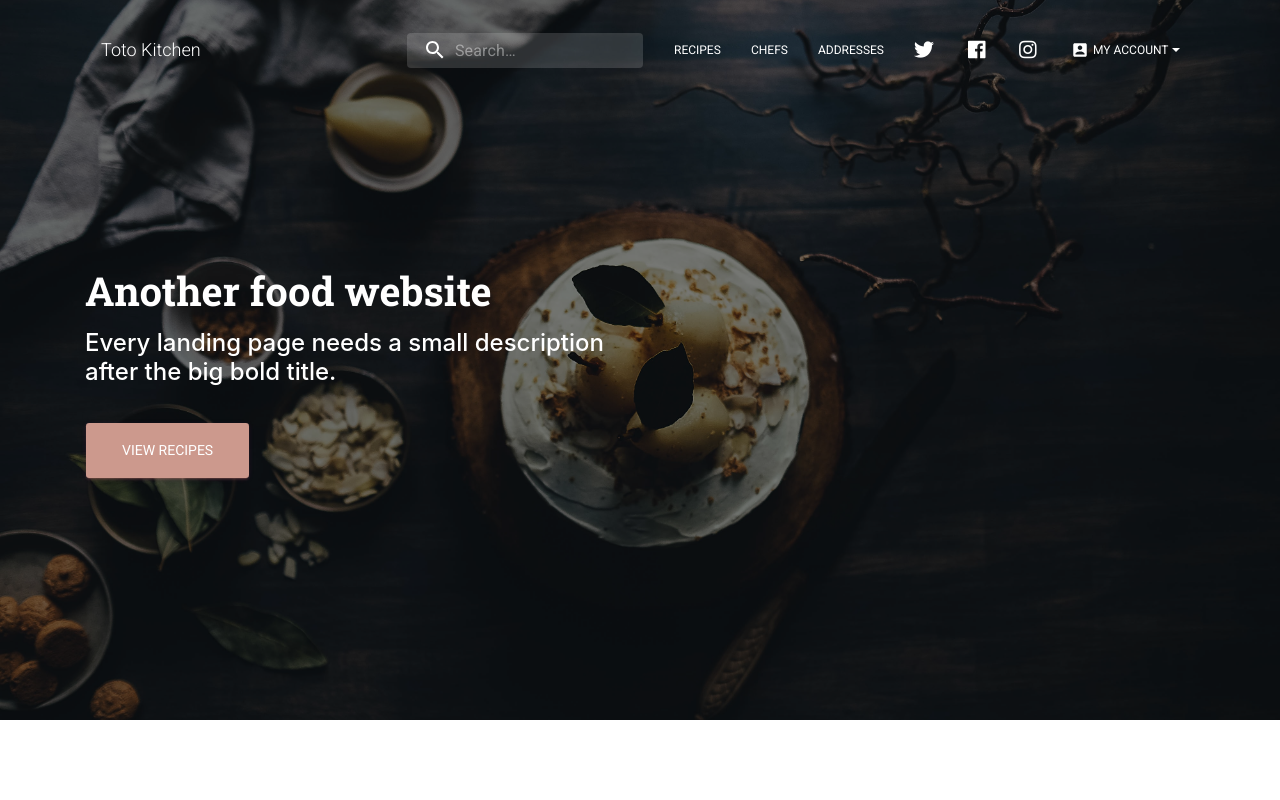
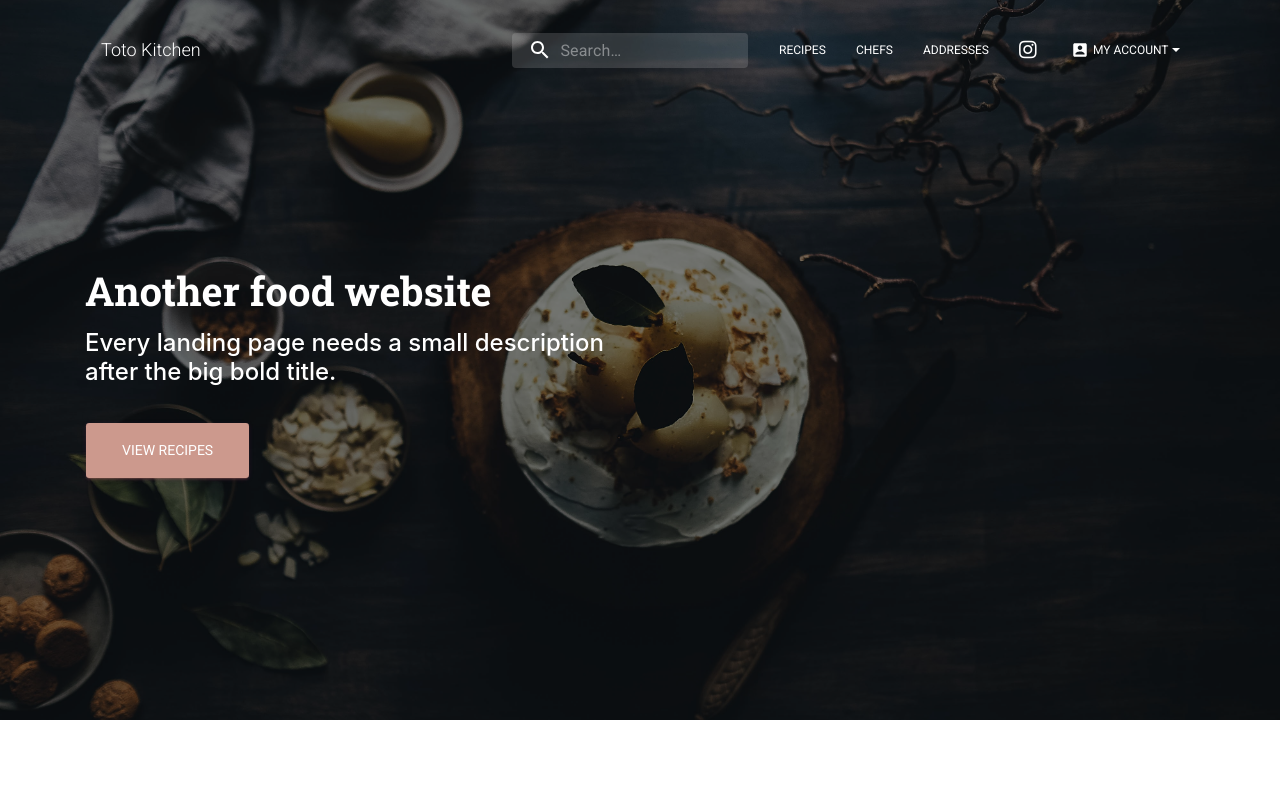
Before and after one commit to aquellier/toto-client, a React (Create React App) app: page / in a window 1280 px wide. Shown: the top 800 px of the page. Built offline with nearby package versions, Linux system fonts and the light colour scheme.

Commit message:
remove fb and twitter icons

```diff
--- a/src/components/Header/HeaderLinks.js
+++ b/src/components/Header/HeaderLinks.js
@@ -63,38 +63,6 @@ export default function HeaderLinks(props) {
             <DeleteIcon />
           </IconButton>
         </Tooltip>*/}
-        <Tooltip
-          id="instagram-twitter"
-          title="Follow us on twitter"
-          placement={window.innerWidth > 959 ? "top" : "left"}
-          classes={{ tooltip: classes.tooltip }}
-        >
-          <Button
-            href="https://twitter.com/CreativeTim?ref=creativetim"
-            target="_blank"
-            color="transparent"
-            className={classes.navLinkButton}
-          >
-            <i className={classes.socialIcons + " fab fa-twitter"} />
-          </Button>
-        </Tooltip>
-      </ListItem>
-      <ListItem className={classes.listItem}>
-        <Tooltip
-          id="instagram-facebook"
-          title="Follow us on facebook"
-          placement={window.innerWidth > 959 ? "top" : "left"}
-          classes={{ tooltip: classes.tooltip }}
-        >
-          <Button
-            color="transparent"
-            href="https://www.facebook.com/CreativeTim?ref=creativetim"
-            target="_blank"
-            className={classes.navLinkButton}
-          >
-            <i className={classes.socialIcons + " fab fa-facebook"} />
-          </Button>
-        </Tooltip>
       </ListItem>
       <ListItem className={classes.listItem}>
         <Tooltip
--- a/src/views/NewRecipe/NewRecipe.jsx
+++ b/src/views/NewRecipe/NewRecipe.jsx
@@ -28,7 +28,7 @@ class NewRecipe extends React.Component {
 
   onSubmit = async (event) => {
     event.preventDefault();
-
+    debugger
     const { name, ingredients, instruction } = this.state;
 
     if (name.length === 0 || ingredients.length === 0 || instruction.length === 0)
```
